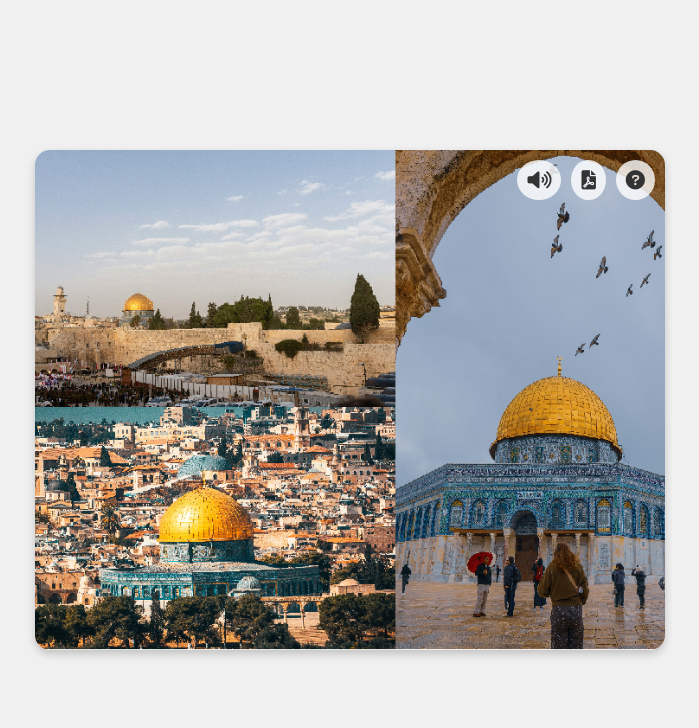
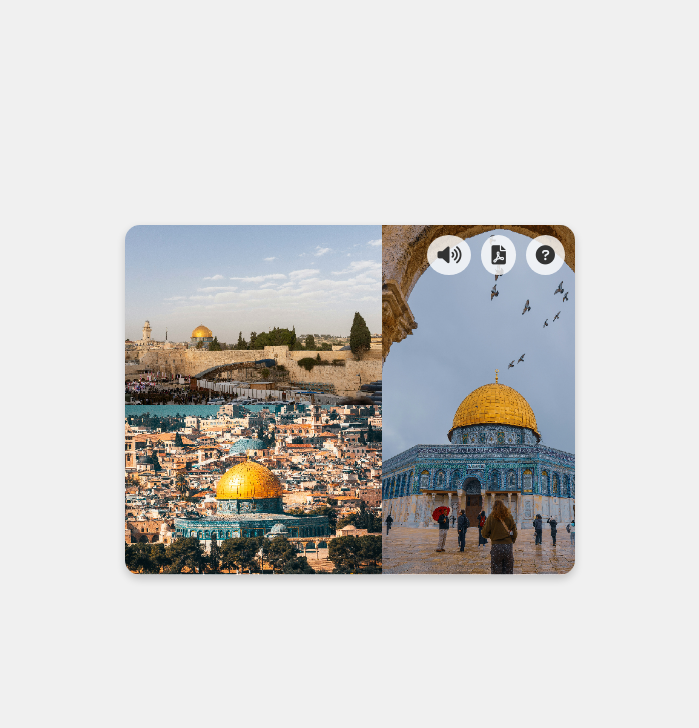
Before and after one commit to SouheilCreator001/web-testdemo2, a plain HTML site: page index.html in a window 1280 px wide. Shown: the whole page, without its empty margins (290-989 px from the left). Drawn offline with Linux system fonts and the light colour scheme.

Commit message:
Initial commit

```diff
--- a/css/styles.css
+++ b/css/styles.css
@@ -18,8 +18,8 @@ body, html {
 .card {
     background: url('../img/open-jerusalem-photo.jpg') no-repeat center center/cover;
     width: 90%;
-    max-width: 700px;
-    height: 500px;
+    max-width: 600px;
+    height: 350px;
     border-radius: 15px;
     overflow: hidden;
     position: relative;
@@ -59,7 +59,7 @@ body, html {
 
 .content {
     /* Add any additional styles for your content here */
-    padding: 500px;
+    padding: 250px;
     color: white;
 
 }
```
